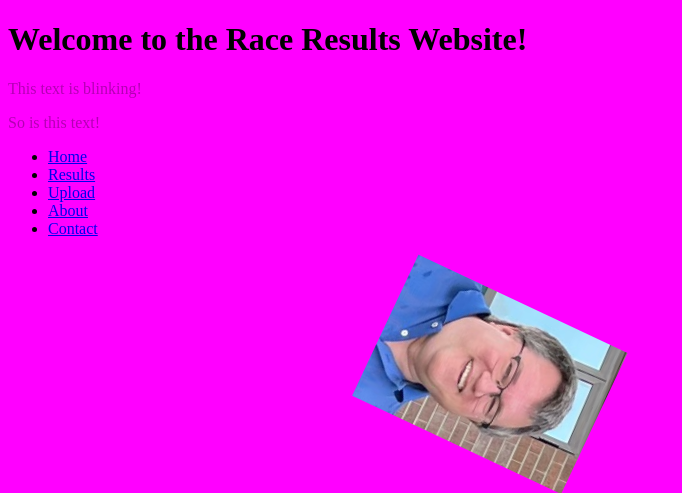
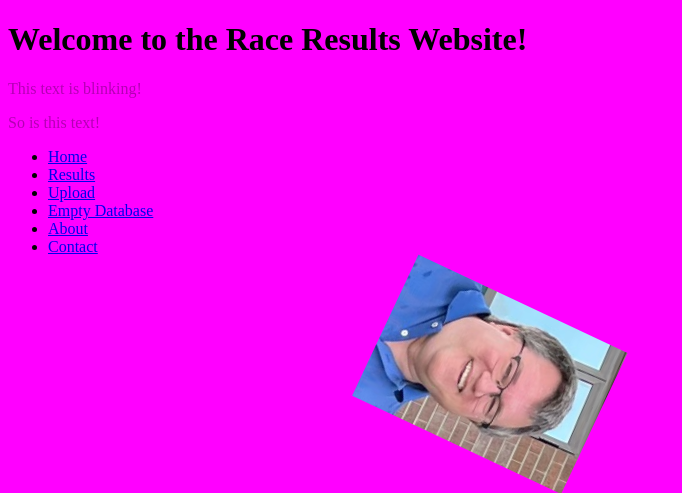
Before and after one commit to theelvez/st_pitweb, a Flask app: page / in a window 1280 px wide. Shown: the top 493 px of the page, without its empty margins (0-682 px from the left). Run offline with Flask 3, Linux system fonts and the light colour scheme.

Commit message:
Update home.html

```diff
--- a/templates/home.html
+++ b/templates/home.html
@@ -64,6 +64,7 @@
             <li><a href="/">Home</a></li>
             <li><a href="/results">Results</a></li>
             <li><a href="/upload">Upload</a></li>
+            <li><a href="/emptydb">Empty Database</a></li>
             <li><a href="/about">About</a></li>
             <li><a href="/contact">Contact</a></li>
         </ul>
```
